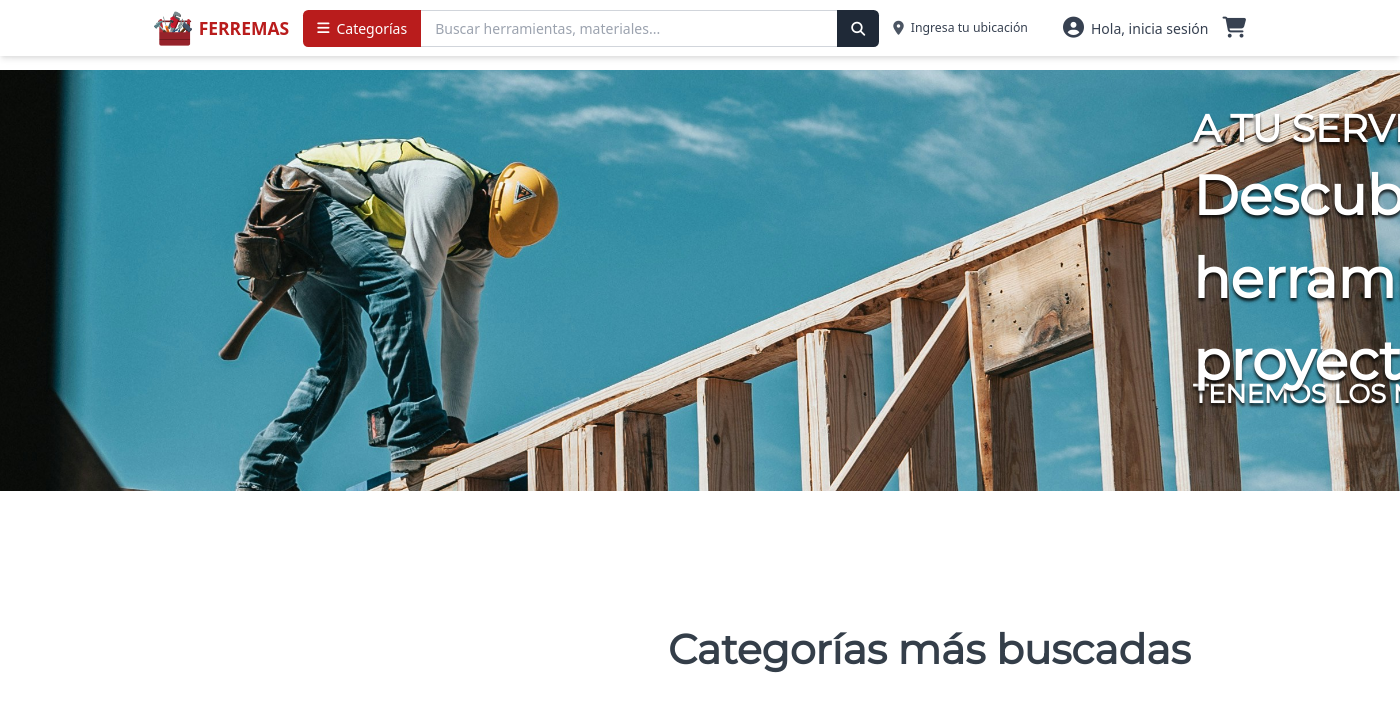
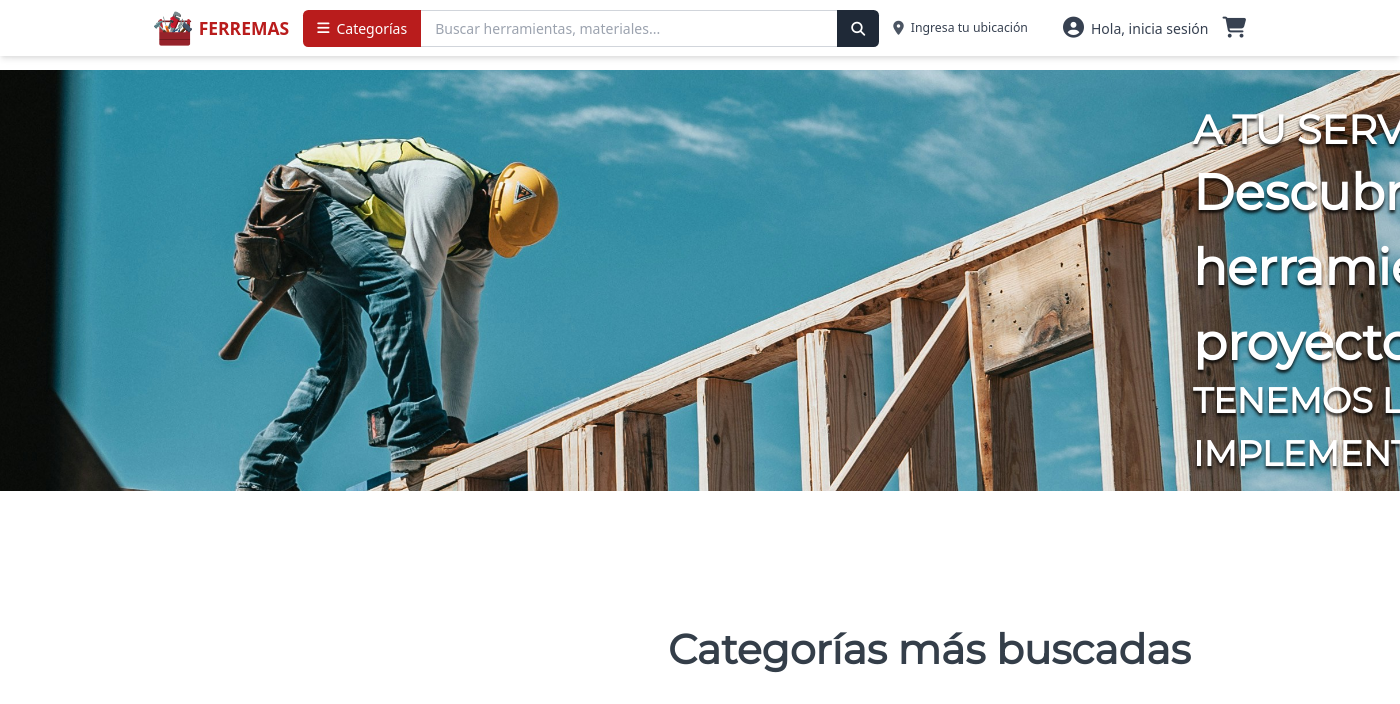
Before and after one commit to caaceituno/Ferremas, a Django app: page / in a window 1400 px wide. Shown: the top 704 px of the page. Run offline with Django 5.2, Linux system fonts and the light colour scheme; some libraries are stand-ins or nearby versions.

Commit message:
Update user greeting and session management in dropdown; adjust slogan text sizes

```diff
--- a/ferremas/static/css/index.css
+++ b/ferremas/static/css/index.css
@@ -131,21 +131,21 @@
   width: 591px;
   top: 30px;
   font-weight: 600;
-  font-size: 38px;
+  font-size: 40px;
 }
 
 .slogan2-txt {
   width: 685px;
   top: 85px;
   font-weight: 800;
-  font-size: 55px;
+  font-size: 50px;
 }
 
 .slogan3-txt {
   width: 683px;
   top: 305px;
   font-weight: 600;
-  font-size: 26px;
+  font-size: 35px;
 }
 
 /* Botón del banner */
--- a/ferremas/templates/index.html
+++ b/ferremas/templates/index.html
@@ -84,17 +84,27 @@
                             <button class="dropdown-trigger flex items-center text-gray-700 hover:text-red-700">
                                 <i class="fas fa-user-circle text-2xl"></i>
                                 <span class="ml-2 hidden md:inline-block">
-                                    <span class="block font-medium">Hola, inicia sesión</span>
+                                    {% if user.is_authenticated %}
+                                        <span class="block font-medium">Hola, {{ user.first_name }}</span>
+                                    {% else %}
+                                        <span class="block font-medium">Hola, inicia sesión</span>
+                                    {% endif %}
                                 </span>
                             </button>
                             <div class="user-menu dropdown-content">
                                 <div class="user-menu-container">
+                                    {% if user.is_authenticated %}
+                                        <a href="{% url 'logout' %}" class="user-menu-item">
+                                            <i class="fas fa-sign-out-alt mr-2 text-gray-500"></i> Cerrar sesión
+                                        </a>
+                                    {% else %}
                                     <a href="{% url 'login' %}" class="user-menu-item">
                                         <i class="fas fa-sign-in-alt mr-2 text-gray-500"></i> Iniciar sesión
                                     </a>
                                     <a href="{% url 'register' %}" class="user-menu-item">
                                         <i class="fas fa-user-plus mr-2 text-gray-500"></i> Registrarse
                                     </a>
+                                    {% endif %}
                                 </div>
                             </div>
                         </div>
@@ -138,7 +148,7 @@
 
         <div class="slogans">
             <span class="slogan3-txt">TENEMOS LOS MEJORES IMPLEMENTOS</span>
-            <span class="slogan2-txt">Descubre las mejores herramientas para tus proyectos</span>
+            <span class="slogan2-txt">Descubre las mejores herramientas para tus proyectos.</span>
             <span class="slogan1-txt">A TU SERVICIO</span>
         </div>
     </div>
```
Also changed, not shown: db.sqlite3.
